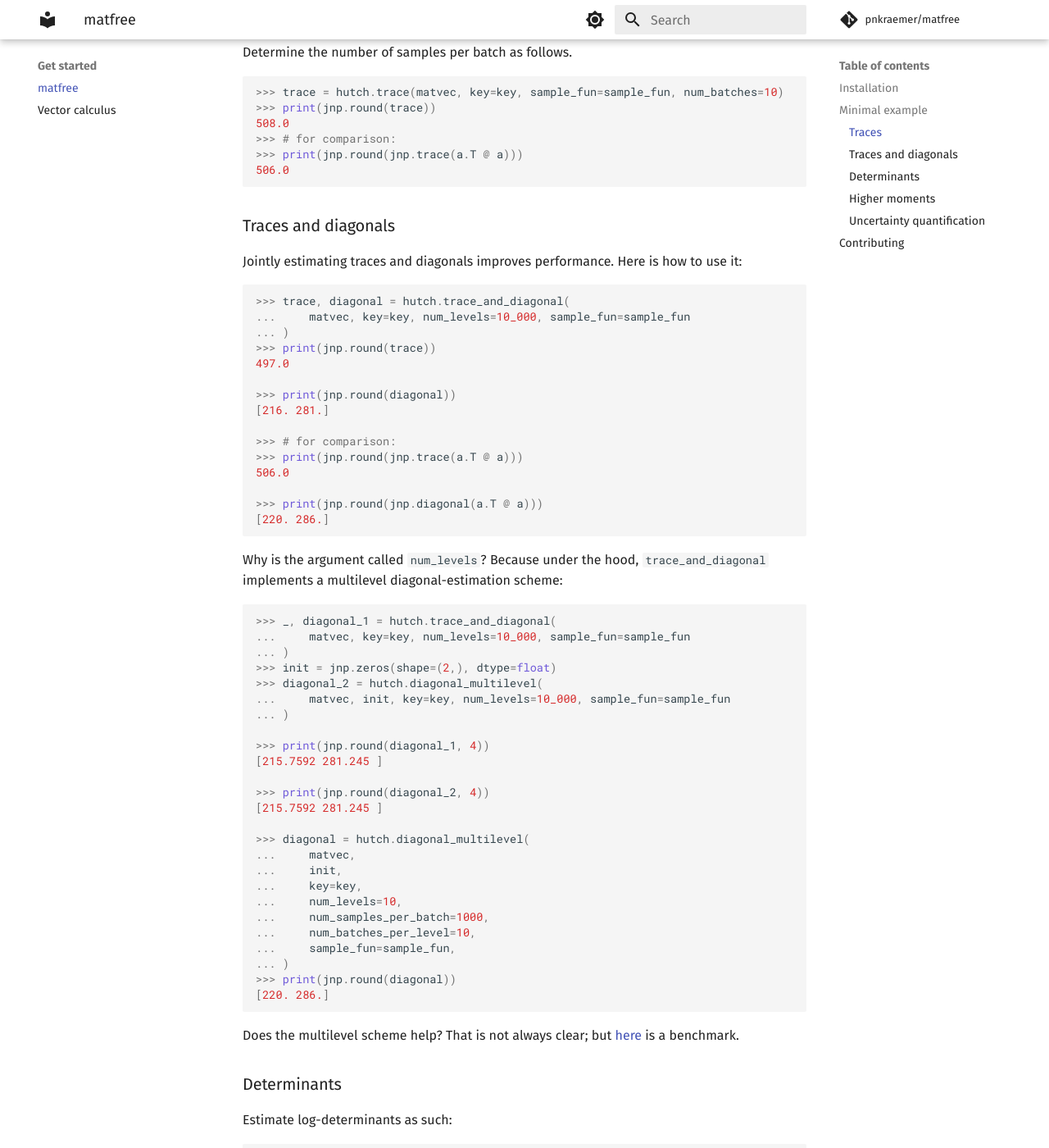
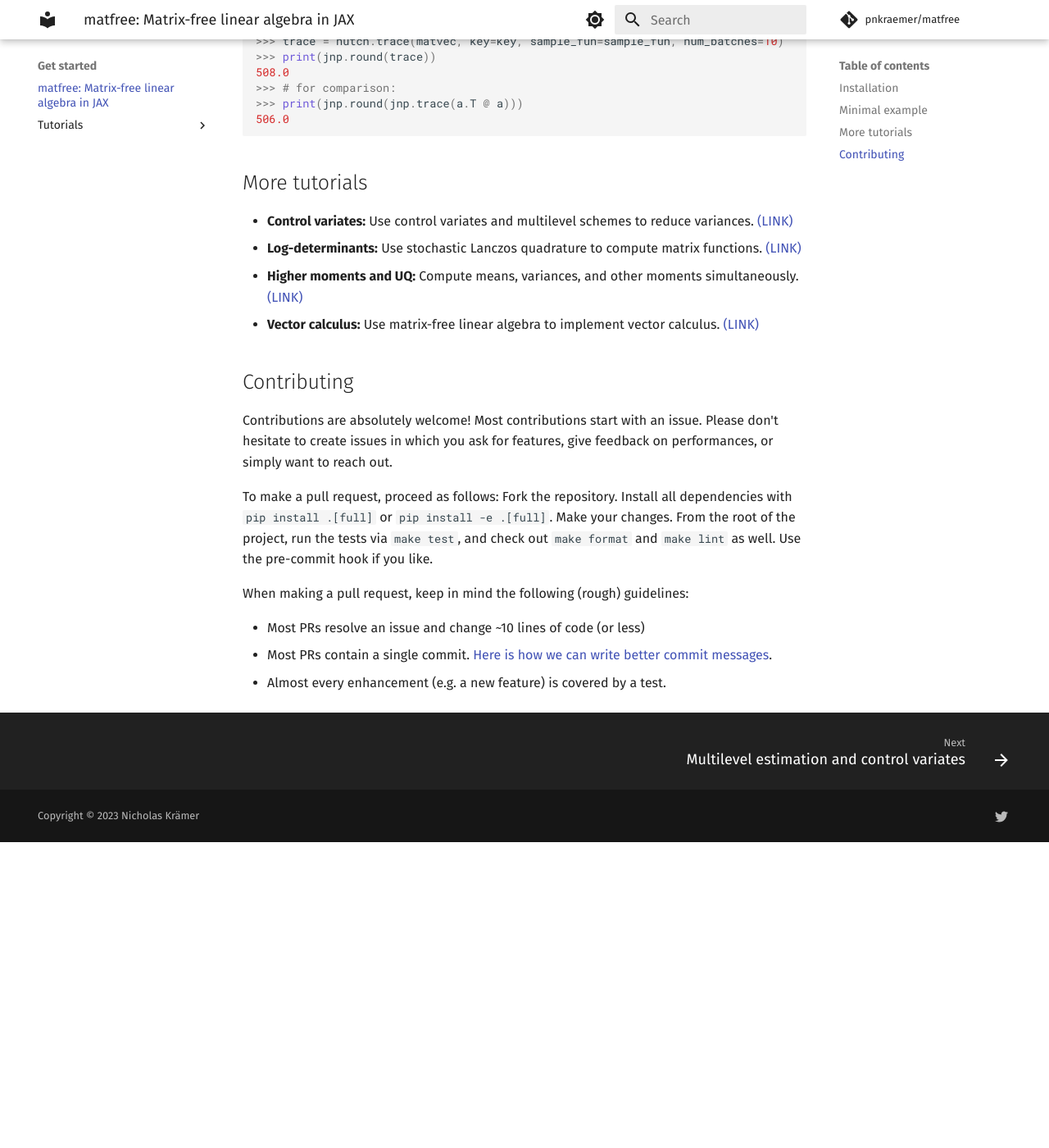
Before and after one commit to pnkraemer/matfree, an MkDocs documentation site: the page built from docs/index.md, in a window 1280 px wide and 1400 px high, scrolled down 1210 px. Shown: the whole window at 82% size. Built offline with MkDocs 1.6.1 and Material for MkDocs 9.7.7, drawn with Linux system fonts in a browser that asks for light colours; comment, search, counter and statistics services are not loaded; after the commit the page ends 2237 px from its top, so only the background shows below that; some of the changed text lies outside the part shown.

Commit message:
More examples (#132)
* Move examples to dedicated folder

* Drafted a dev guide

````diff
--- a/docs/index.md
+++ b/docs/index.md
@@ -1,4 +1,5 @@
-# matfree
+# matfree: Matrix-free linear algebra in JAX
+
 Randomised and deterministic matrix-free methods for trace estimation, matrix functions, and/or matrix factorisations.
 Builds on [JAX](https://jax.readthedocs.io/en/latest/).
 
@@ -33,8 +34,6 @@
 
 ```
 
-### Traces
-
 Estimate traces as such:
 ```python
 >>> sample_fun = montecarlo.normal(shape=(2,))
@@ -63,138 +62,13 @@
 
 ```
 
-### Traces and diagonals
 
-Jointly estimating traces and diagonals improves performance.
-Here is how to use it:
+## More tutorials
 
-```python
->>> trace, diagonal = hutch.trace_and_diagonal(
-...     matvec, key=key, num_levels=10_000, sample_fun=sample_fun
-... )
->>> print(jnp.round(trace))
-497.0
-
->>> print(jnp.round(diagonal))
-[216. 281.]
-
->>> # for comparison:
->>> print(jnp.round(jnp.trace(a.T @ a)))
-506.0
-
->>> print(jnp.round(jnp.diagonal(a.T @ a)))
-[220. 286.]
-
-
-```
-
-Why is the argument called `num_levels`? Because under the hood,
-`trace_and_diagonal` implements a multilevel diagonal-estimation scheme:
-```python
->>> _, diagonal_1 = hutch.trace_and_diagonal(
-...     matvec, key=key, num_levels=10_000, sample_fun=sample_fun
-... )
->>> init = jnp.zeros(shape=(2,), dtype=float)
->>> diagonal_2 = hutch.diagonal_multilevel(
-...     matvec, init, key=key, num_levels=10_000, sample_fun=sample_fun
-... )
-
->>> print(jnp.round(diagonal_1, 4))
-[215.7592 281.245 ]
-
->>> print(jnp.round(diagonal_2, 4))
-[215.7592 281.245 ]
-
->>> diagonal = hutch.diagonal_multilevel(
-...     matvec,
-...     init,
-...     key=key,
-...     num_levels=10,
-...     num_samples_per_batch=1000,
-...     num_batches_per_level=10,
-...     sample_fun=sample_fun,
-... )
->>> print(jnp.round(diagonal))
-[220. 286.]
-
-```
-
-Does the multilevel scheme help? That is not always clear; but [here](https://github.com/pnkraemer/matfree/blob/main/docs/benchmarks/control_variates.py) is a benchmark.
-
-### Determinants
-
-
-Estimate log-determinants as such:
-```python
->>> a = jnp.reshape(jnp.arange(36.0), (6, 6)) / 36
->>> sample_fun = montecarlo.normal(shape=(6,))
->>> matvec = lambda x: a.T @ (a @ x) + x
->>> order = 3
->>> logdet = slq.logdet(matvec, order, key=key, sample_fun=sample_fun)
->>> print(jnp.round(logdet))
-3.0
->>> # for comparison:
->>> print(jnp.round(jnp.linalg.slogdet(a.T @ a + jnp.eye(6))[1]))
-3.0
-
-```
-
-### Higher moments
-
-Trace estimation involves estimating expected values of random variables.
-Sometimes, second and higher moments of a random variable are interesting.
-Compute them as such
-
-```python
->>> a = jnp.reshape(jnp.arange(36.0), (6, 6)) / 36
->>> sample_fun = montecarlo.normal(shape=(6,))
->>> matvec = lambda x: a.T @ (a @ x) + x
->>> first, second = hutch.trace_moments(matvec, key=key, sample_fun=sample_fun)
->>> print(jnp.round(first, 1))
-17.5
->>> print(jnp.round(second, 1))
-631.7
-
-```
-
-For normal-style samples, we know that the variance is twice the squared Frobenius norm:
-
-```python
->>> print(jnp.round(second - first**2, 1))
-326.9
-
->>> A = a.T @ a + jnp.eye(6)
->>> print(jnp.round(2 * jnp.linalg.norm(A, ord="fro") ** 2, 1))
-321.80002
-
-```
-
-
-### Uncertainty quantification
-
-Variance estimation leads to uncertainty quantification:
-The variance of the estimator is equal to the variance of the random variable
-divided by the number of samples.
-Implement this as follows:
-
-```python
->>> a = jnp.reshape(jnp.arange(36.0), (6, 6)) / 36
->>> sample_fun = montecarlo.normal(shape=(6,))
->>> num_samples = 10_000
->>> matvec = lambda x: a.T @ (a @ x) + x
->>> first, second = hutch.trace_moments(
-...     matvec,
-...     key=key,
-...     sample_fun=sample_fun,
-...     moments=(1, 2),
-...     num_batches=1,
-...     num_samples_per_batch=num_samples,
-... )
->>> variance = (second - first**2) / num_samples
->>> print(jnp.round(variance, 2))
-0.03
-
-```
+- **Control variates:** Use control variates and multilevel schemes to reduce variances.  [(LINK)](control_variates.md)
+- **Log-determinants:**  Use stochastic Lanczos quadrature to compute matrix functions. [(LINK)](log_determinants.md)
+- **Higher moments and UQ:** Compute means, variances, and other moments simultaneously. [(LINK)](higher_moments.md)
+- **Vector calculus:** Use matrix-free linear algebra to implement vector calculus. [(LINK)](vector_calculus.md)
 
 
 
--- a/mkdocs.yml
+++ b/mkdocs.yml
@@ -3,7 +3,13 @@
 repo_url: https://github.com/pnkraemer/matfree
 repo_name: pnkraemer/matfree
 nav:
-  - Get started: [index.md, vector_calculus.md]
+  - Get started:
+      - index.md
+      - Tutorials:
+          - control_variates.md
+          - log_determinants.md
+          - higher_moments.md
+          - vector_calculus.md
   - API documentation:
       - api/montecarlo.md
       - api/decomp.md
--- a/setup.cfg
+++ b/setup.cfg
@@ -22,8 +22,6 @@
 lint =
     %(test)s
     pre-commit
-    ruff
-    mypy
 format =
     isort
     black
````
Also changed, not shown: README.md (+7 -133 lines), docs/control_variates.md (added, +72 -0 lines), docs/dev/index.md (+62 -0 lines), docs/higher_moments.md (added, +71 -0 lines), docs/log_determinants.md (added, +33 -0 lines), 1 other file.
